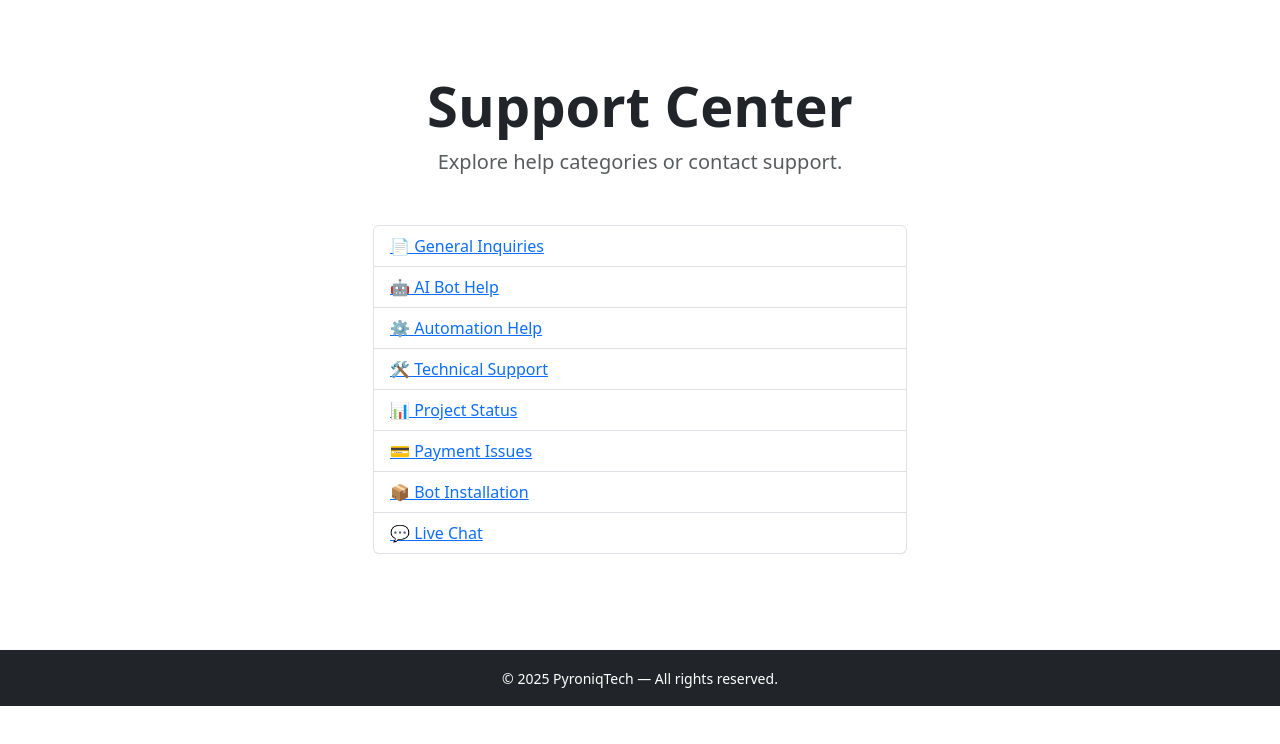
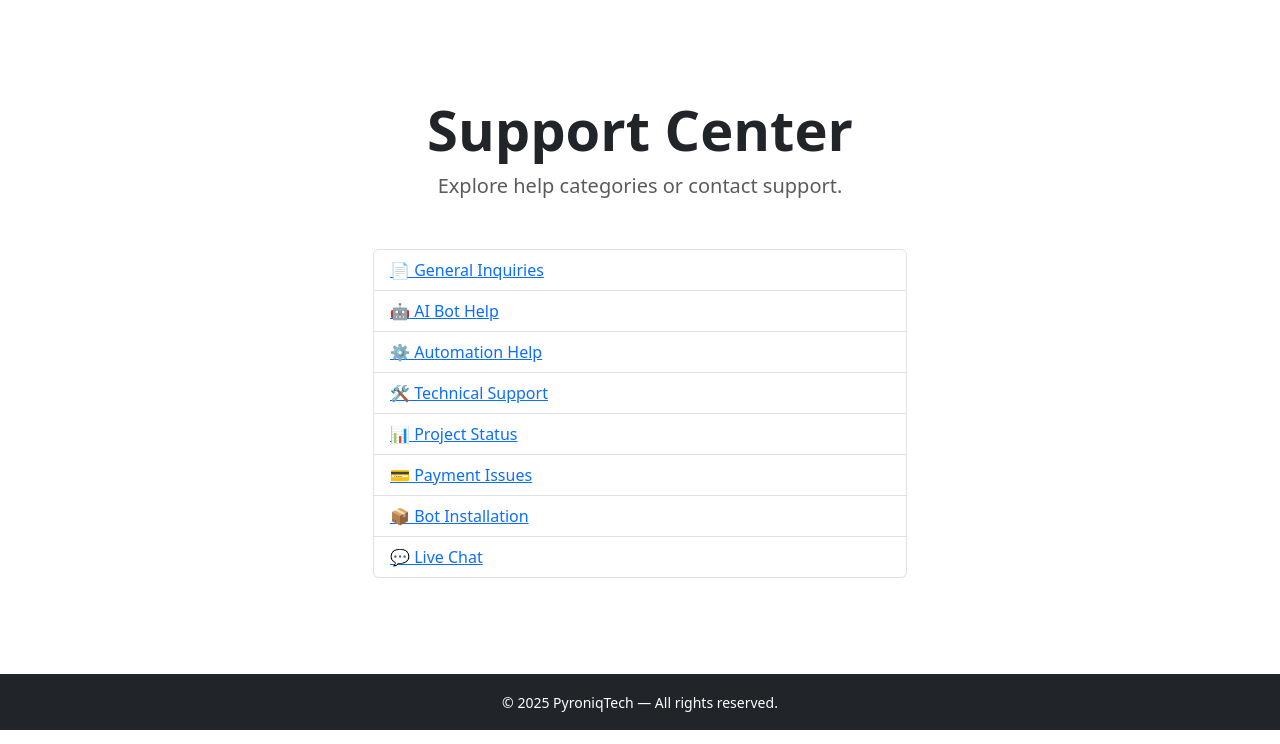
Before and after one commit to PyroniqTech/PyroniqTech, a Django app: page /support/ in a window 1280 px wide. Shown: the part 56-800 px from the top of the page. Run offline with Django 5.2, Linux system fonts and the light colour scheme.

Commit message:
Update base.html

```diff
--- a/main/templates/support/base.html
+++ b/main/templates/support/base.html
@@ -15,13 +15,12 @@
         </div>
     </nav>
 
-    <div class="container mt-4">
+    <main class="container my-5">
         {% block content %}
-        <!-- Support content will go here -->
         {% endblock %}
-    </div>
+    </main>
 
-    <footer class="bg-dark text-white text-center py-3 mt-5">
+    <footer class="bg-dark text-white text-center py-3">
         <small>&copy; 2025 PyroniqTech — All rights reserved.</small>
     </footer>
 
```
